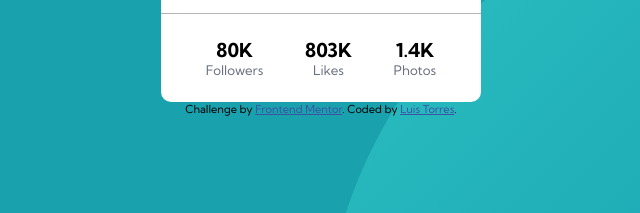
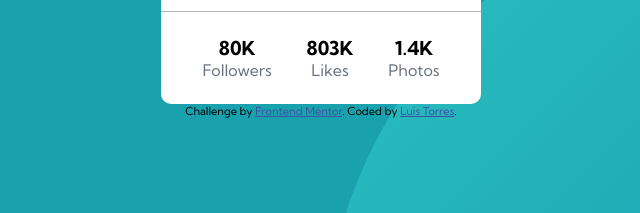
Before and after one commit to luisdatc/profile-card-component-main, a website: page index.html in a window 1280 px wide. Shown: the part 477-690 px from the top of the page, 319-959 px from the left. Drawn offline with Linux system fonts and the light colour scheme.

Commit message:
correcciones

```diff
--- a/index.html
+++ b/index.html
@@ -19,7 +19,6 @@
         <img
           src="images/bg-pattern-card.svg"
           alt=""
-          srcset=""
           class="card--img"
         />
         <div class="card--body">
@@ -29,16 +28,16 @@
           </div>
           <div class="card--list">
             <div class="card--list-options">
-              <h4>80K</h4>
-              <h5>Followers</h5>
+              <h3>80K</h3>
+              <h4>Followers</h4>
             </div>
             <div class="card--list-options">
-              <h4>803K</h4>
-              <h5>Likes</h5>
+              <h3>803K</h3>
+              <h4>Likes</h4>
             </div>
             <div class="card--list-options">
-              <h4>1.4K</h4>
-              <h5>Photos</h5>
+              <h3>1.4K</h3>
+              <h4>Photos</h4>
             </div>
           </div>
         </div>
--- a/scss/style.scss
+++ b/scss/style.scss
@@ -69,11 +69,11 @@ body {
   &--list-options {
     display: flex;
     flex-direction: column;
-    & h4 {
+    & h3 {
       font-weight: 700;
       font-size: 1.2rem;
     }
-    & h5 {
+    & h4 {
       font-weight: 400;
       color: hsl(227, 10%, 46%);
     }
```
Also changed, not shown: css/style.css.
